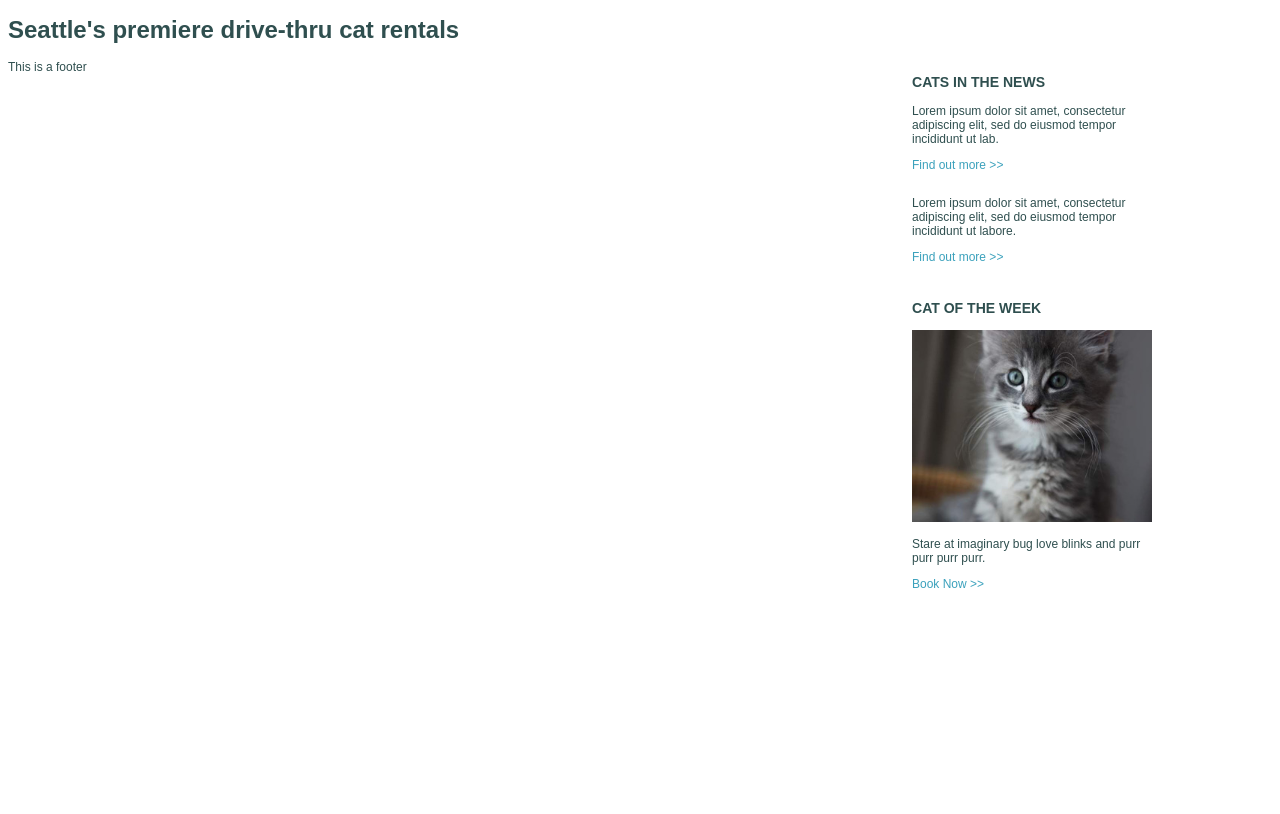
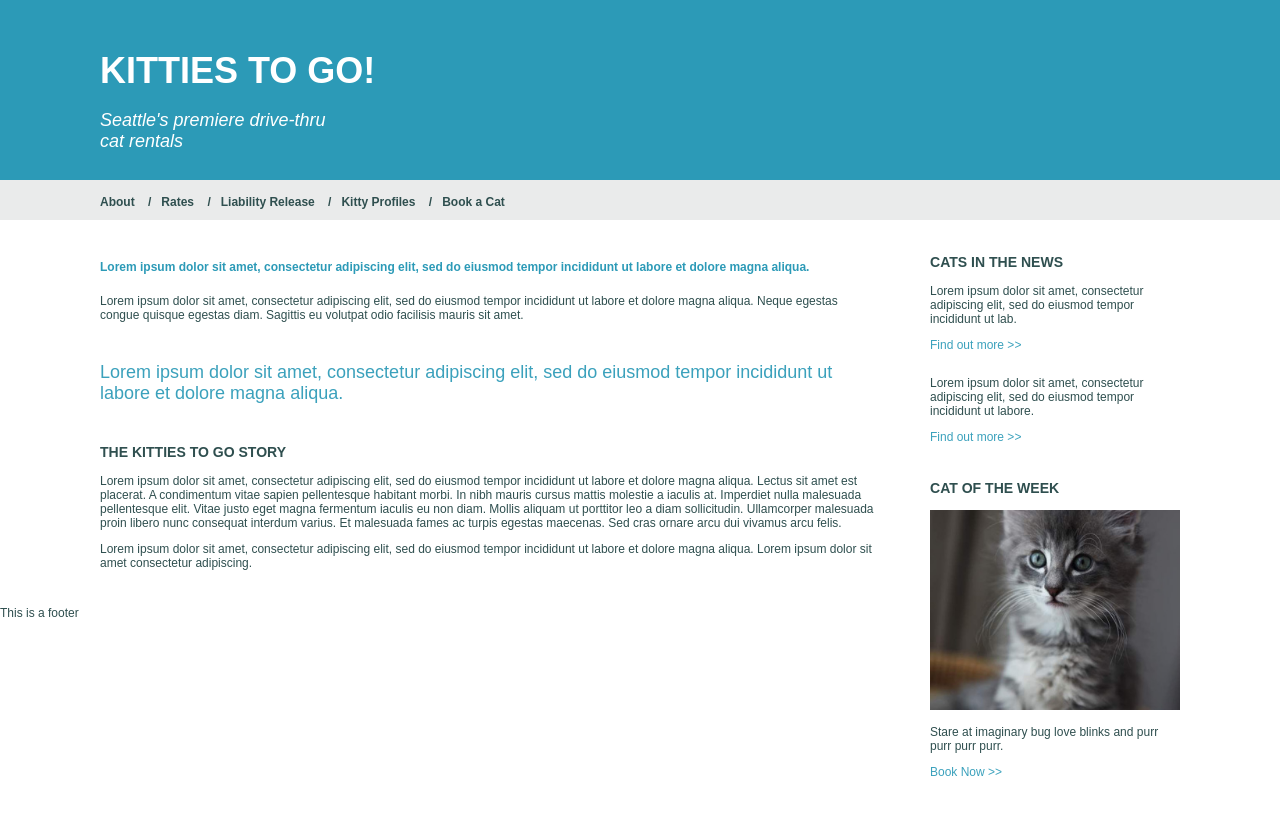
Before and after one commit to farhansolo/html100-lesson-4, a plain HTML site: page index.html in a window 1280 px wide. Drawn offline with Linux system fonts and the light colour scheme.

Commit message:
finished main content section

```diff
--- a/index.html
+++ b/index.html
@@ -6,7 +6,19 @@
     <link rel="stylesheet" type="text/css" href="styles/stylesheet.css">
   </head>
   <body>
-    <h1>Seattle's premiere drive-thru cat rentals</h1>
+    <header>
+      <section class="heading">
+        <h1>Kitties to go!</h1>
+        <p class="subheading">Seattle's premiere drive-thru cat rentals</p>
+      </section>
+      <nav>
+        <a href="#">About</a>
+        <a href="#">Rates</a>
+        <a href="#">Liability Release</a>
+        <a href="#">Kitty Profiles</a>
+        <a href="#">Book a Cat</a>
+      </nav>
+    </header>
     <aside class="clearfix">
       <section>
         <h3>Cats in the news</h3>
@@ -32,6 +44,18 @@
         </article>
       </section>
     </aside>
+    <section class="content">
+      <article>
+        <p class="content-header">Lorem ipsum dolor sit amet, consectetur adipiscing elit, sed do eiusmod tempor incididunt ut labore et dolore magna aliqua.</p>
+        <p>Lorem ipsum dolor sit amet, consectetur adipiscing elit, sed do eiusmod tempor incididunt ut labore et dolore magna aliqua. Neque egestas congue quisque egestas diam. Sagittis eu volutpat odio facilisis mauris sit amet.</p>
+        <p class="quote">Lorem ipsum dolor sit amet, consectetur adipiscing elit, sed do eiusmod tempor incididunt ut labore et dolore magna aliqua.</p>
+      </article>
+      <article>
+        <h3>The kitties to go story</h3>
+        <p>Lorem ipsum dolor sit amet, consectetur adipiscing elit, sed do eiusmod tempor incididunt ut labore et dolore magna aliqua. Lectus sit amet est placerat. A condimentum vitae sapien pellentesque habitant morbi. In nibh mauris cursus mattis molestie a iaculis at. Imperdiet nulla malesuada pellentesque elit. Vitae justo eget magna fermentum iaculis eu non diam. Mollis aliquam ut porttitor leo a diam sollicitudin. Ullamcorper malesuada proin libero nunc consequat interdum varius. Et malesuada fames ac turpis egestas maecenas. Sed cras ornare arcu dui vivamus arcu felis.</p>
+        <p>Lorem ipsum dolor sit amet, consectetur adipiscing elit, sed do eiusmod tempor incididunt ut labore et dolore magna aliqua. Lorem ipsum dolor sit amet consectetur adipiscing.</p>
+      </article>
+    </section>
     <footer>
       <p>This is a footer</p>
     </footer>
--- a/styles/stylesheet.css
+++ b/styles/stylesheet.css
@@ -1,19 +1,27 @@
 * {
   box-sizing: border-box;
 }
+
 body {
   color: darkslategrey;
   font-family: Arial, Helvetica, sans-serif;
   font-size: 12px;
+  margin: 0em;
 }
 
 aside {
   float: right;
-  width: 20em;
-  margin-right: 10em;
+  width: 250px;
+  margin-top: 20px;
+  margin-right: 100px;
 }
 
-h3 {
+h1 {
+  font-size: 3em;
+  margin-bottom: 0px;
+}
+
+h1, h3 {
   text-transform: uppercase;
 }
 
@@ -27,8 +35,29 @@ img {
 }
 
 a {
+  text-decoration: none;
+}
+
+nav {
+  background-color: #EAEBEB;
+  height: 40px;
+  padding: 15px 100px;
+}
+
+nav a {
+  font-weight: bold;
+  color: inherit;
+  padding-top: 10px;
+  padding-right: 10px;
+}
+
+nav a + a::before {
+  content: "/";
+  padding-right: 10px;
+}
+
+article a {
   color: #3BA1BC;
-  text-decoration: none;
 }
 
 section {
@@ -44,3 +73,35 @@ article {
   display: block;
   clear: both;
 }
+
+.heading {
+  background-color: #2C9AB7;
+  color: white;
+  padding: 20px 0px 10px 100px;
+  margin: 0;
+}
+
+.subheading {
+  font-size: 1.5em;
+  font-style: italic;
+  color: white;
+  width: 13em;
+}
+
+.content {
+  margin-left: 100px;
+  margin-top: 40px;
+  margin-right: 400px;
+}
+
+.content-header {
+  font-weight: bold;
+  color: #2C9AB7;
+  margin-bottom: 20px;
+}
+
+.quote {
+  font-size: 1.5em;
+  margin: 40px 0px;
+  color: #3BA1BC;
+}
```
